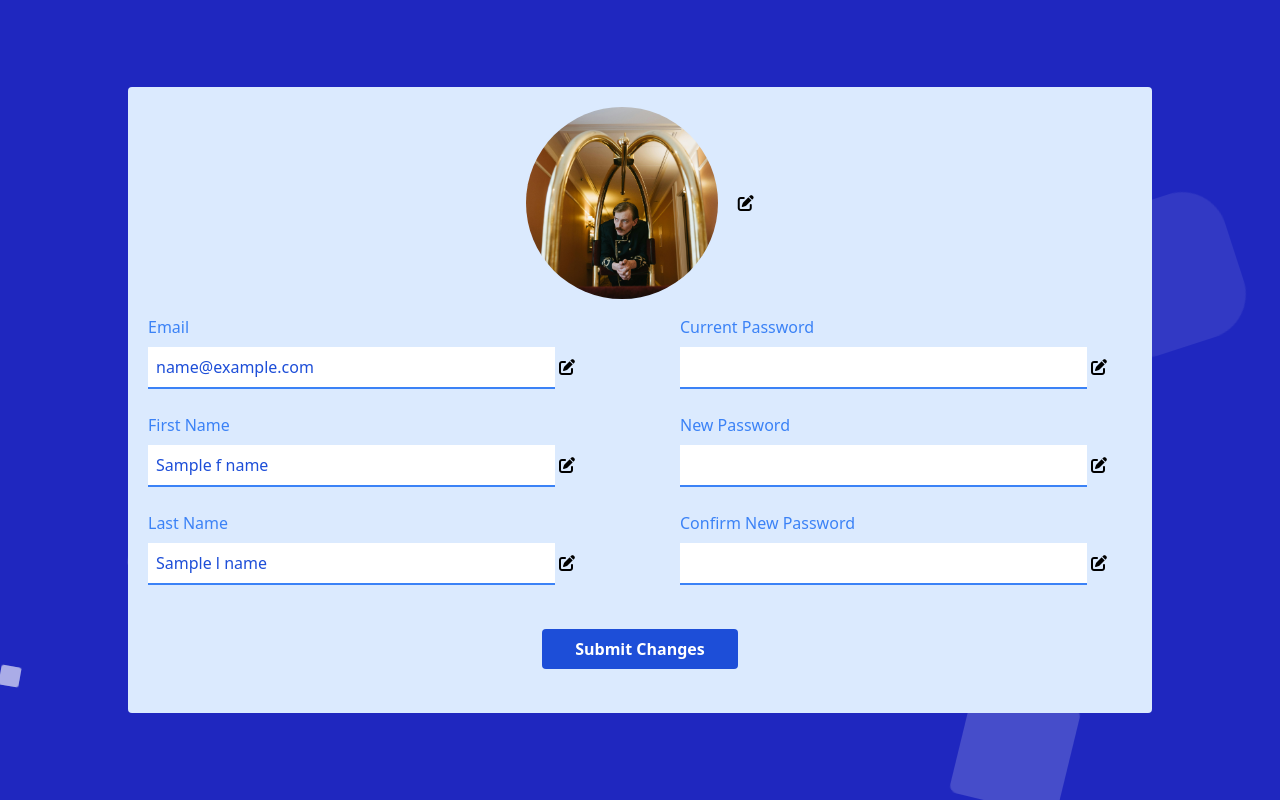
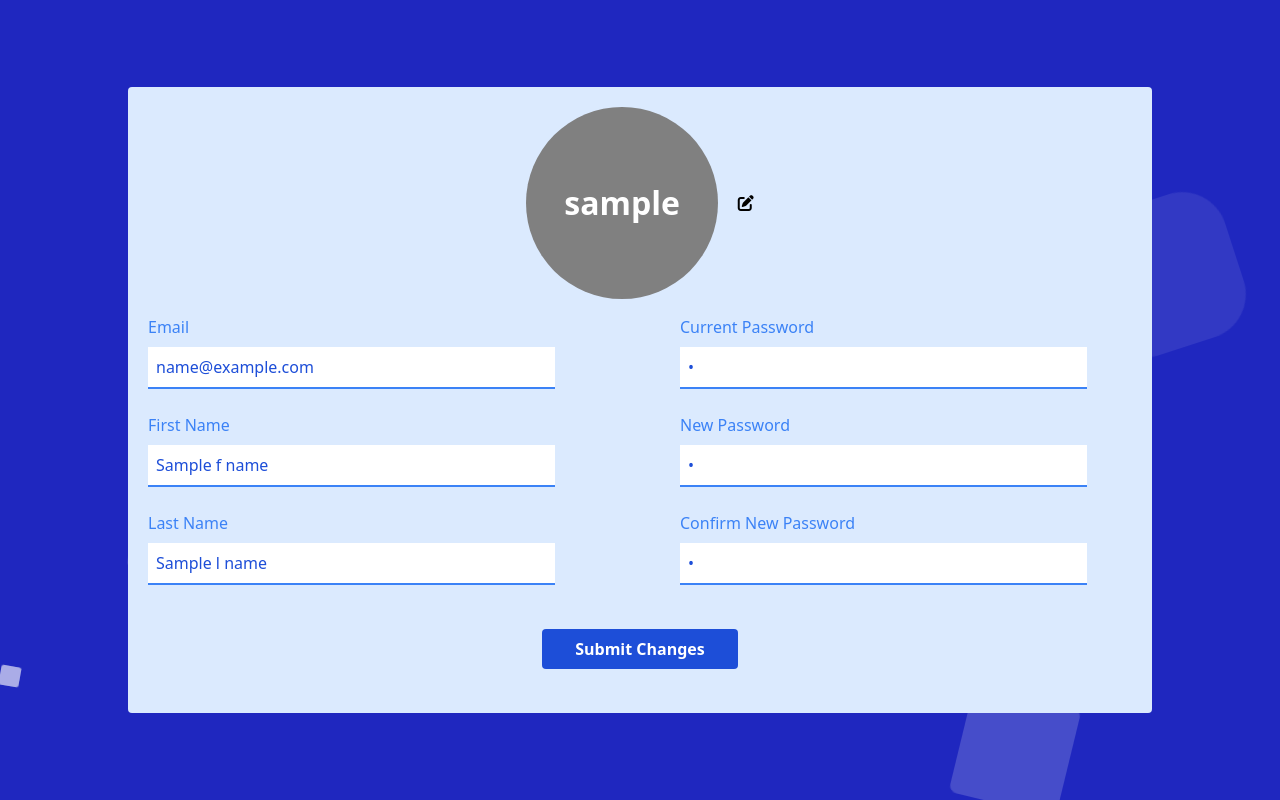
Before and after one commit to meetoza1706/student-web, a Flask app: template templates/profile.html in a window 1280 px wide. Run offline with Flask 3, Linux system fonts and the light colour scheme; the template is opened without the code that fills it: most values are stand-ins (such as "Sample title", 1, 10 or a date in 2020); style sheets or scripts are compiled from the project's sources; some libraries are stand-ins or nearby versions.

Commit message:
only change email is left to do

```diff
--- a/main.py
+++ b/main.py
@@ -1,5 +1,6 @@
-from flask import Flask, render_template, request, session, jsonify, redirect, url_for
+from flask import Flask, render_template, request, session, jsonify, redirect, url_for, flash
 from flask_mysqldb import MySQL
+from werkzeug.utils import secure_filename
 from datetime import datetime, timedelta
 import random
 import os
@@ -26,6 +27,14 @@ app.config['MYSQL_DB'] = 'studentweb'
 
 mysql = MySQL(app)
 bcrypt = Bcrypt(app)
+
+# Upload configuration
+UPLOAD_FOLDER = 'static/images/profile_uploads'
+ALLOWED_EXTENSIONS = {'png', 'jpg', 'jpeg', 'gif'}
+app.config['UPLOAD_FOLDER'] = UPLOAD_FOLDER
+
+def allowed_file(filename):
+    return '.' in filename and filename.rsplit('.', 1)[1].lower() in ALLOWED_EXTENSIONS
 
 # Schedule dictionary
 schedule = {
@@ -94,7 +103,6 @@ def get_current_lecture_and_class(schedule):
 
     return current_lecture, current_class, timing
 
-
 @app.route('/')
 def home():
     current_lecture, current_class, timing = get_current_lecture_and_class(schedule)
@@ -112,14 +120,21 @@ def home():
     username = session.get('username', 'guest')
     ausername = session.get('username')
     first_letter = username[0]
+
+    profile_photo = None
+    email = None
+
     if 'logged_in' in session:
         cursor = mysql.connection.cursor()
-        cursor.execute('SELECT email FROM user_data WHERE username = %s', (username,))
-        email = cursor.fetchone()[0]
-    else:
-        email = None
+        cursor.execute('SELECT email, profile_photo FROM user_data WHERE username = %s', (username,))
+        user_data = cursor.fetchone()
+        if user_data:
+            email = user_data[0]
+            profile_photo = user_data[1]
+        cursor.close()
 
-    return render_template('index.html', current_lecture=current_lecture, current_class=current_class, timing=timing, greeting=greeting, username=username, ausername=ausername, email=email)
+    return render_template('index.html', current_lecture=current_lecture, current_class=current_class, timing=timing, greeting=greeting, username=username, ausername=ausername, email=email, profile_photo=profile_photo)
+
 
 def hash_password(password):
     hashed_password = bcrypt.generate_password_hash(password).decode('utf-8')
@@ -310,20 +325,62 @@ def logout():
     session.pop('logged_in', None)
     return redirect(url_for('home'))
 
-@app.route('/profile')
+@app.route('/profile', methods=['GET', 'POST'])
 def profile():
-    if 'logged_in' in session:
-        username = session['username']
-        cursor = mysql.connection.cursor()
-        cursor.execute('SELECT email, f_name, l_name FROM user_data WHERE username = %s', (username,))
-        user_data = cursor.fetchone()
-        if user_data:
-            email, f_name, l_name = user_data
-            return render_template('profile.html', email=email, f_name=f_name, l_name=l_name)
+    if 'logged_in' not in session:
+        return redirect(url_for('login'))  # Redirect to login page if not logged in
+
+    username = session['username']
+    cursor = mysql.connection.cursor()
+
+    if request.method == 'POST':
+        # Handle profile photo update
+        if 'profile_photo' in request.files:
+            profile_photo = request.files['profile_photo']
+            if profile_photo.filename != '':
+                filename = secure_filename(profile_photo.filename)
+                filepath = os.path.join(app.config['UPLOAD_FOLDER'], filename)
+                profile_photo.save(filepath)
+
+                # Update profile photo in database
+                cursor.execute('UPDATE user_data SET profile_photo = %s WHERE username = %s', (filename, username))
+                mysql.connection.commit()
+
+        # Handle first name and last name update
+        f_name = request.form.get('f_name')
+        l_name = request.form.get('l_name')
+        if f_name and l_name:
+            cursor.execute('UPDATE user_data SET f_name = %s, l_name = %s WHERE username = %s', (f_name, l_name, username))
+            mysql.connection.commit()
+
+        # Handle password update
+        current_password = request.form.get('current_password')
+        new_password = request.form.get('new_password')
+        confirm_new_password = request.form.get('c_new_password')
+
+        if current_password and new_password and confirm_new_password:
+            cursor.execute('SELECT password FROM user_data WHERE username = %s', (username,))
+            db_password = cursor.fetchone()[0]
+
+            if bcrypt.check_password_hash(db_password, current_password):
+                hashed_new_password = hash_password(new_password)  # Hash new password
+                cursor.execute('UPDATE user_data SET password = %s WHERE username = %s', (hashed_new_password, username))
+                mysql.connection.commit()
+                flash('Password updated successfully', 'success')
+            else:
+                flash('Current password incorrect', 'error')
         else:
-            return "User not found", 404
-    else:
-        return redirect(url_for('login'))
+            flash('Please fill all password fields', 'error')
+
+    # Fetch user data for displaying in the form
+    cursor.execute('SELECT email, f_name, l_name, profile_photo FROM user_data WHERE username = %s', (username,))
+    user_data = cursor.fetchone()
+    cursor.close()
+
+    # Render the profile page with user data
+    return render_template('profile.html', username=username, email=user_data[0], f_name=user_data[1], l_name=user_data[2], profile_photo=user_data[3])
+
+
 
 
 if __name__ == '__main__':
--- a/templates/profile.html
+++ b/templates/profile.html
@@ -1,14 +1,38 @@
 <!DOCTYPE html>
 <html lang="en">
-
 <head>
     <meta charset="UTF-8">
     <meta name="viewport" content="width=device-width, initial-scale=1.0">
     <title>StudyMate</title>
     <script src="https://cdn.tailwindcss.com"></script>
-    <link rel="stylesheet" href="static/style.css">
+    <link rel="stylesheet" href="{{ url_for('static', filename='style.css') }}">
+    <style>
+        .profile-placeholder {
+            background-color: gray;
+            color: white;
+            display: flex;
+            justify-content: center;
+            align-items: center;
+            font-size: 2rem;
+            font-weight: bold;
+        }
+    </style>
+    <script>
+        function previewImage(event) {
+            const reader = new FileReader();
+            reader.onload = function() {
+                const output = document.getElementById('profilePhotoPreview');
+                const placeholder = document.getElementById('profilePhotoPlaceholder');
+                output.src = reader.result;
+                output.style.display = 'block';
+                if (placeholder) {
+                    placeholder.style.display = 'none';
+                }
+            }
+            reader.readAsDataURL(event.target.files[0]);
+        }
+    </script>
 </head>
-
 <body class="bg-gray-100">
     <div class="area h-full">
         <ul class="circles h-full">
@@ -32,52 +56,55 @@
     </div>
     <div class="flex justify-center items-center h-screen">
         <div class="w-[80%] bg-blue-100 rounded p-5">
+            <form method="POST" action="/profile" enctype="multipart/form-data">
                 <div class="w-full flex justify-center items-center mb-4 gap-[2%]">
-                <img src="static/images/test.jpg" class="rounded-full h-48 w-48 object-cover" alt="">
+                    {% if profile_photo %}
+                        <img src="{{ url_for('static', filename='images/profile_uploads/' + profile_photo) }}" class="rounded-full h-48 w-48 object-cover" alt="Profile Photo" id="profilePhotoPreview">
+                    {% else %}
+                        <div class="rounded-full h-48 w-48 profile-placeholder" id="profilePhotoPlaceholder">{{ username[0] }}</div>
+                        <img id="profilePhotoPreview" class="rounded-full h-48 w-48 object-cover" style="display: none;">
+                    {% endif %}
+                    <label for="profile_photo" class="cursor-pointer">
                         <i class="fa-solid fa-pen-to-square"></i>
+                    </label>
+                    <input type="file" id="profile_photo" name="profile_photo" class="hidden" accept="image/*" onchange="previewImage(event)">
                 </div>
                 <div class="flex gap-20">
                     <div class="w-1/2">
                         <div>
                             <label class="block mb-2 text-blue-500" for="email">Email</label>
-                        <input class="p-2 mb-6 text-blue-700 border-b-2 border-blue-500 outline-none focus:bg-gray-300 w-[90%]" type="text" name="Email" value="{{ email }}" required>
-                        <i class="fa-solid fa-pen-to-square"></i>
+                            <input class="p-2 mb-6 text-blue-700 border-b-2 border-blue-500 outline-none focus:bg-gray-300 w-[90%]" type="text" name="email" value="{{ email }}">
                         </div>
                         <div>
                             <label class="block mb-2 text-blue-500" for="f_name">First Name</label>
-                        <input class="p-2 mb-6 text-blue-700 border-b-2 border-blue-500 outline-none focus:bg-gray-300 w-[90%]" type="text" name="f_name" value="{{ f_name }}" required>
-                        <i class="fa-solid fa-pen-to-square"></i>
+                            <input class="p-2 mb-6 text-blue-700 border-b-2 border-blue-500 outline-none focus:bg-gray-300 w-[90%]" type="text" name="f_name" value="{{ f_name }}">
                         </div>
                         <div>
                             <label class="block mb-2 text-blue-500" for="l_name">Last Name</label>
-                        <input class="p-2 mb-6 text-blue-700 border-b-2 border-blue-500 outline-none focus:bg-gray-300 w-[90%]" type="text" name="l_name" value="{{ l_name }}" required>
-                        <i class="fa-solid fa-pen-to-square"></i>
+                            <input class="p-2 mb-6 text-blue-700 border-b-2 border-blue-500 outline-none focus:bg-gray-300 w-[90%]" type="text" name="l_name" value="{{ l_name }}">
                         </div>
                     </div>
                     <div class="w-1/2">
                         <div>
                             <label class="block mb-2 text-blue-500" for="current_password">Current Password</label>
-                        <input class="p-2 mb-6 text-blue-700 border-b-2 border-blue-500 outline-none focus:bg-gray-300 w-[90%]" type="password" name="current_password" required>
-                        <i class="fa-solid fa-pen-to-square"></i>
+                                <input class="p-2 mb-6 text-blue-700 border-b-2 border-blue-500 outline-none focus:bg-gray-300 w-[90%]" type="password" value="{{ current_password }}" name="current_password">
                         </div>
                         <div>
                             <label class="block mb-2 text-blue-500" for="new_password">New Password</label>
-                        <input class="p-2 mb-6 text-blue-700 border-b-2 border-blue-500 outline-none focus:bg-gray-300 w-[90%]" type="password" name="new_password" required>
-                        <i class="fa-solid fa-pen-to-square"></i>
+                            <input class="p-2 mb-6 text-blue-700 border-b-2 border-blue-500 outline-none focus:bg-gray-300 w-[90%]" type="password" name="new_password" value="{{ new_password }}">
                         </div>
                         <div>
                             <label class="block mb-2 text-blue-500" for="c_new_password">Confirm New Password</label>
-                        <input class="p-2 mb-6 text-blue-700 border-b-2 border-blue-500 outline-none focus:bg-gray-300 w-[90%]" type="password" name="c_new_password" required>
-                        <i class="fa-solid fa-pen-to-square"></i>
+                            <input class="p-2 mb-6 text-blue-700 border-b-2 border-blue-500 outline-none focus:bg-gray-300 w-[90%]" type="password" name="c_new_password" value="{{ c_new_password }}">
                         </div>
                     </div>
                 </div>
                 <div class="flex justify-center items-center mt-5">
                     <button class="w-[20%] bg-blue-700 hover:bg-pink-700 text-white font-bold py-2 px-4 mb-6 rounded" type="submit">Submit Changes</button>
                 </div>
+            </form>
         </div>
     </div>
     <script src="https://kit.fontawesome.com/a7ad42ee25.js" crossorigin="anonymous"></script>
 </body>
-
 </html>
```
Also changed, not shown: templates/index.html (+7 -4 lines), static/images/profile_uploads/2024-05-28_23.37.03.png (added), static/images/profile_uploads/2024-06-02_13.41.46.png (added), static/images/profile_uploads/Screenshot_2024-04-03_002416.png (added). Lines whose indentation alone changed are shown as unchanged.
